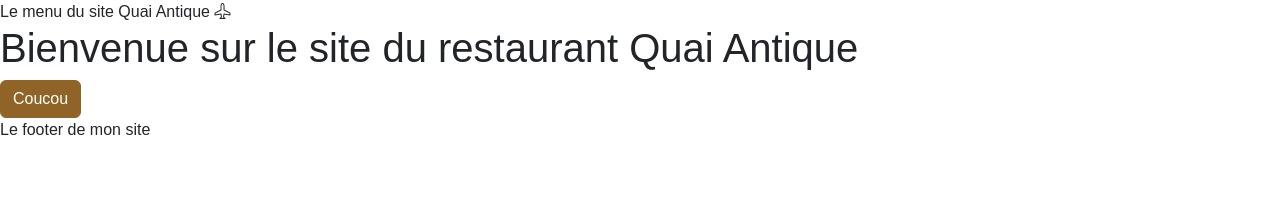
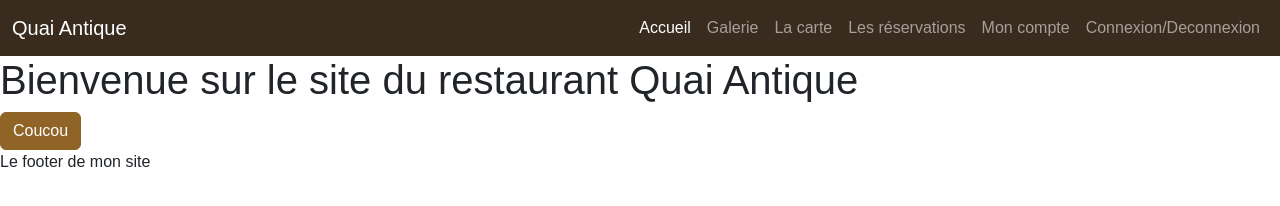
Before and after one commit to Purgeur/restoquain-antique, a website with bundled scripts: page index.html in a window 1280 px wide. Built offline with nearby package versions, Linux system fonts and the light colour scheme; files whose address does not match are found by name; a web font is replaced by a local one.

Commit message:
add site header

```diff
--- a/index.html
+++ b/index.html
@@ -11,7 +11,38 @@
 </head>
 <body>
 
-    <header>Le menu du site Quai Antique <i class="bi bi-airplane"></i></header>
+    <header>
+      <nav class="navbar navbar-expand-lg bg-dark" data-bs-theme="dark">
+        <div class="container-fluid">
+          <a class="navbar-brand" href="/">Quai Antique</a>
+          <button class="navbar-toggler" type="button" data-bs-toggle="collapse" data-bs-target="#navbarSupportedContent" aria-controls="navbarSupportedContent" aria-expanded="false" aria-label="Toggle navigation">
+            <span class="navbar-toggler-icon"></span>
+          </button>
+          <div class="collapse navbar-collapse" id="navbarSupportedContent">
+            <ul class="navbar-nav ms-auto mb-2 mb-lg-0">
+              <li class="nav-item">
+                <a class="nav-link active"  href="/">Accueil</a>
+              </li>
+              <li class="nav-item">
+                <a class="nav-link" href="#">Galerie</a>
+              </li>
+              <li class="nav-item">
+                <a class="nav-link" href="#">La carte</a>
+              </li>
+              <li class="nav-item">
+                <a class="nav-link" href="#">Les réservations</a>
+              </li>
+              <li class="nav-item">
+                <a class="nav-link" href="#">Mon compte</a>
+              </li>
+              <li class="nav-item">
+                <a class="nav-link" href="#">Connexion/Deconnexion</a>
+              </li>
+            </ul>
+          </div>
+        </div>
+      </nav>
+    </header>
 
 
   <main id="main-page">
```
